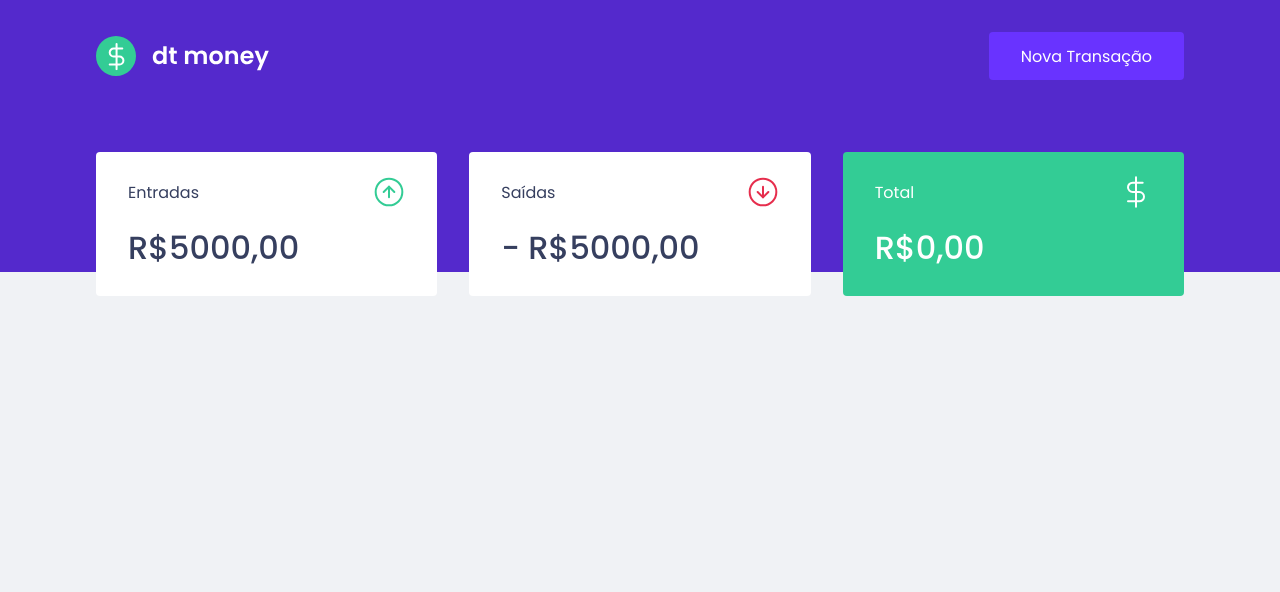
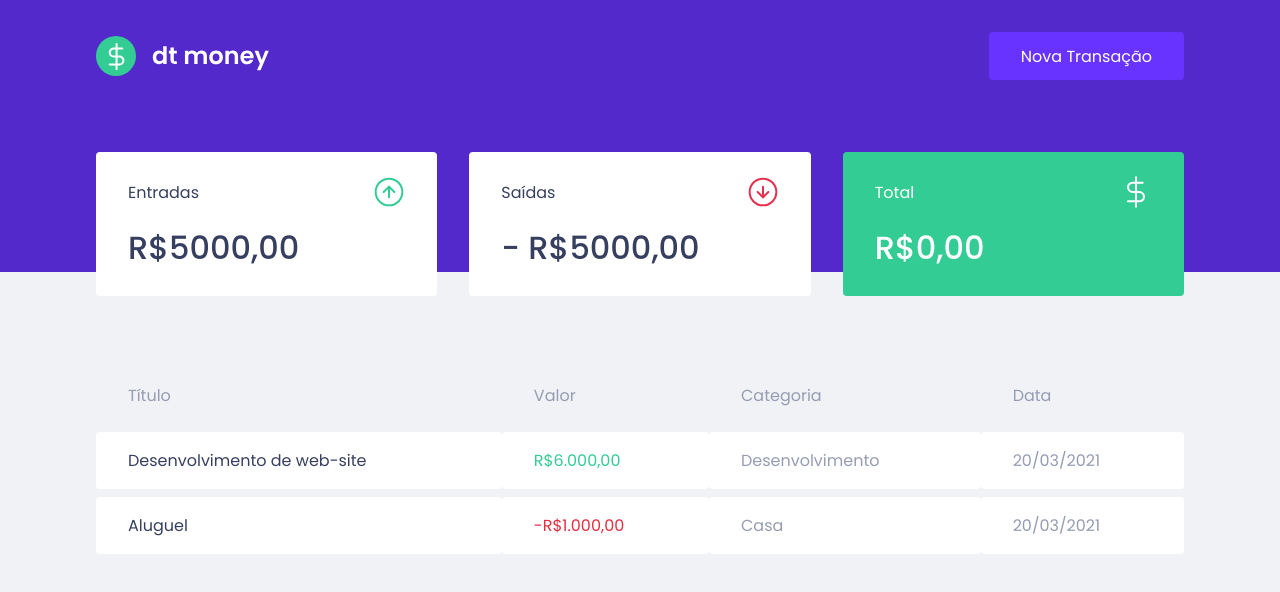
Before and after one commit to arcanjomitsuo/ignite-dtmoney, a React (Create React App) app: page / in a window 1280 px wide. Shown: the top 592 px of the page. Built offline with nearby package versions, Linux system fonts and the light colour scheme.

Commit message:
Criando componente TransactionsTable

```diff
--- a/src/components/Dashboard/index.tsx
+++ b/src/components/Dashboard/index.tsx
@@ -1,11 +1,13 @@
 import React from "react";
 import { Summary } from "../Summary";
+import { TransactionsTable } from "../TransactionsTable";
 import { Container } from "./styles";
 
 export function Dashboard() {
   return (
     <Container>
       <Summary />
+      <TransactionsTable />
     </Container>
   );
 }
--- /dev/null
+++ b/src/components/TransactionsTable/index.tsx
@@ -0,0 +1,35 @@
+import React from "react";
+import { Container } from "./styles";
+
+export function TransactionsTable() {
+  return (
+    <Container>
+      <table>
+        <thead>
+          <tr>
+            <th>Título</th>
+            <th>Valor</th>
+            <th>Categoria</th>
+            <th>Data</th>
+          </tr>
+        </thead>
+
+        <tbody>
+          <tr>
+            <td>Desenvolvimento de web-site</td>
+            <td className="deposit">R$6.000,00</td>
+            <td>Desenvolvimento</td>
+            <td>20/03/2021</td>
+          </tr>
+
+          <tr>
+            <td>Aluguel</td>
+            <td className="withdraw">-R$1.000,00</td>
+            <td>Casa</td>
+            <td>20/03/2021</td>
+          </tr>
+        </tbody>
+      </table>
+    </Container>
+  );
+}
--- /dev/null
+++ b/src/components/TransactionsTable/styles.ts
@@ -0,0 +1,38 @@
+import styled from "styled-components";
+
+export const Container = styled.div`
+  margin-top: 4rem;
+
+  table {
+    width: 100%;
+    border-spacing: 0 0.5rem;
+
+    th {
+      color: var(--text-body);
+      font-weight: 400;
+      padding: 1rem 2rem;
+      text-align: left;
+      line-height: 1.5rem;
+    }
+
+    td {
+      padding: 1rem 2rem;
+      border: 0;
+      background-color: var(--shape);
+      color: var(--text-body);
+      border-radius: 0.25rem;
+
+      &:first-child {
+        color: var(--text-title);
+      }
+
+      &.deposit {
+        color: var(--green);
+      }
+
+      &.withdraw {
+        color: var(--red);
+      }
+    }
+  }
+`;
```
